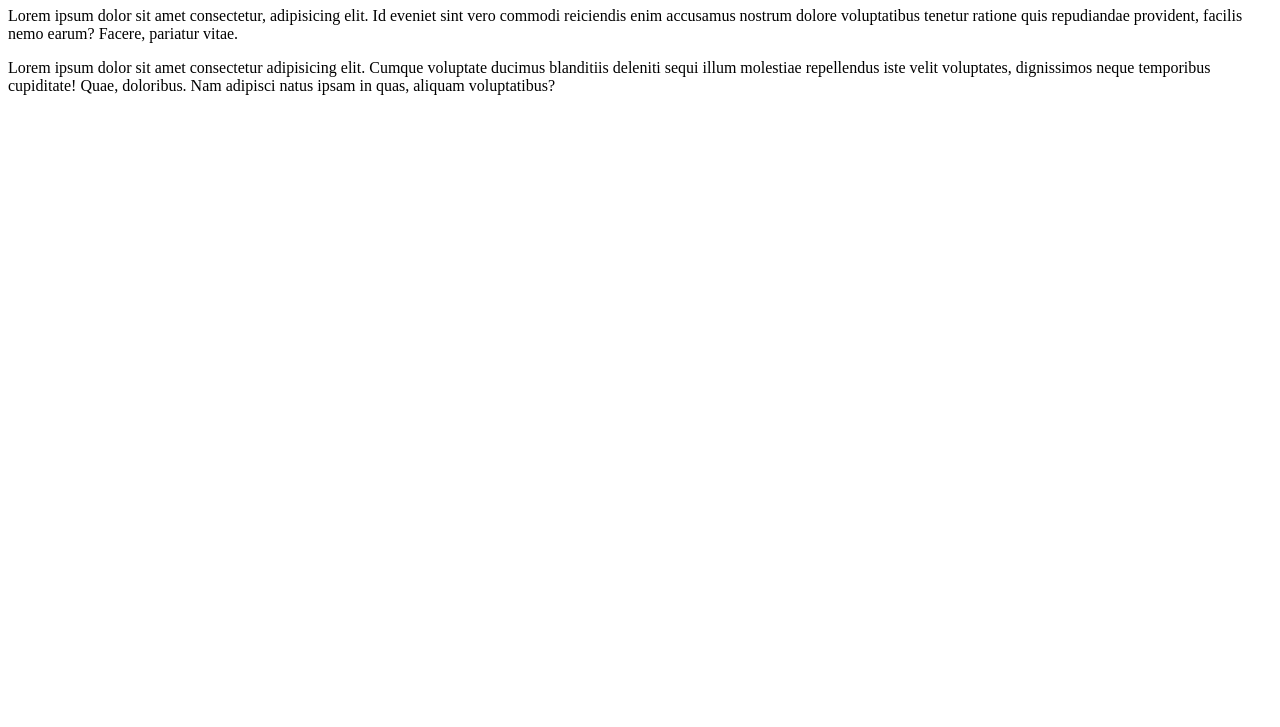
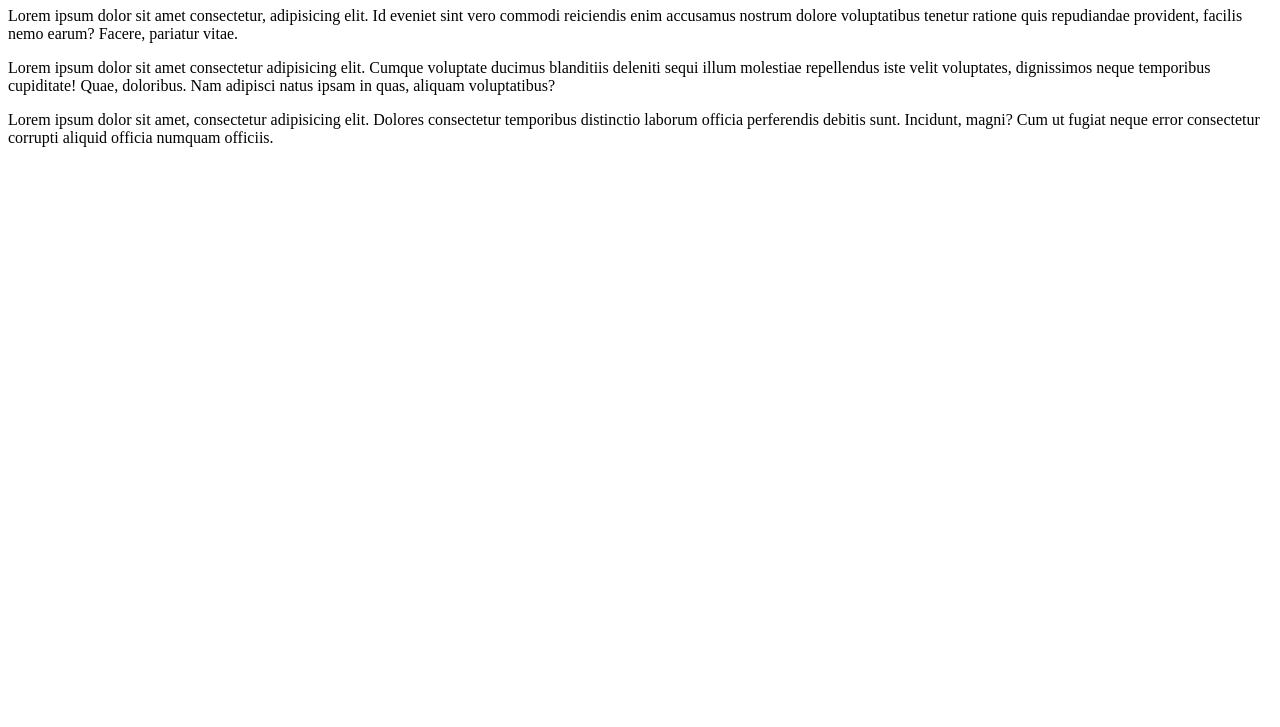
Before and after one commit to jagisong/git-test, a website: page index.html in a window 1280 px wide. Shown: the part 73-800 px from the top of the page. Drawn offline with Linux system fonts and the light colour scheme.

Commit message:
fourth commit

```diff
--- a/index.html
+++ b/index.html
@@ -13,9 +13,12 @@
     <p>Lorem ipsum dolor sit amet consectetur, adipisicing elit. Id eveniet sint vero commodi reiciendis enim accusamus
         nostrum dolore voluptatibus tenetur ratione quis repudiandae provident, facilis nemo earum? Facere, pariatur
         vitae.</p>
-        <p>Lorem ipsum dolor sit amet consectetur adipisicing elit. Cumque voluptate ducimus blanditiis deleniti sequi illum
-            molestiae repellendus iste velit voluptates, dignissimos neque temporibus cupiditate! Quae, doloribus. Nam
-            adipisci natus ipsam in quas, aliquam voluptatibus?</p>
+    <p>Lorem ipsum dolor sit amet consectetur adipisicing elit. Cumque voluptate ducimus blanditiis deleniti sequi illum
+        molestiae repellendus iste velit voluptates, dignissimos neque temporibus cupiditate! Quae, doloribus. Nam
+        adipisci natus ipsam in quas, aliquam voluptatibus?</p>
+    <p>Lorem ipsum dolor sit amet, consectetur adipisicing elit. Dolores consectetur temporibus distinctio laborum
+        officia perferendis debitis sunt. Incidunt, magni? Cum ut fugiat neque error consectetur corrupti aliquid
+        officia numquam officiis.</p>
 </body>
 
 </html>
```
Also changed, not shown: package.json (added, +24 -0 lines), 2 other files.
